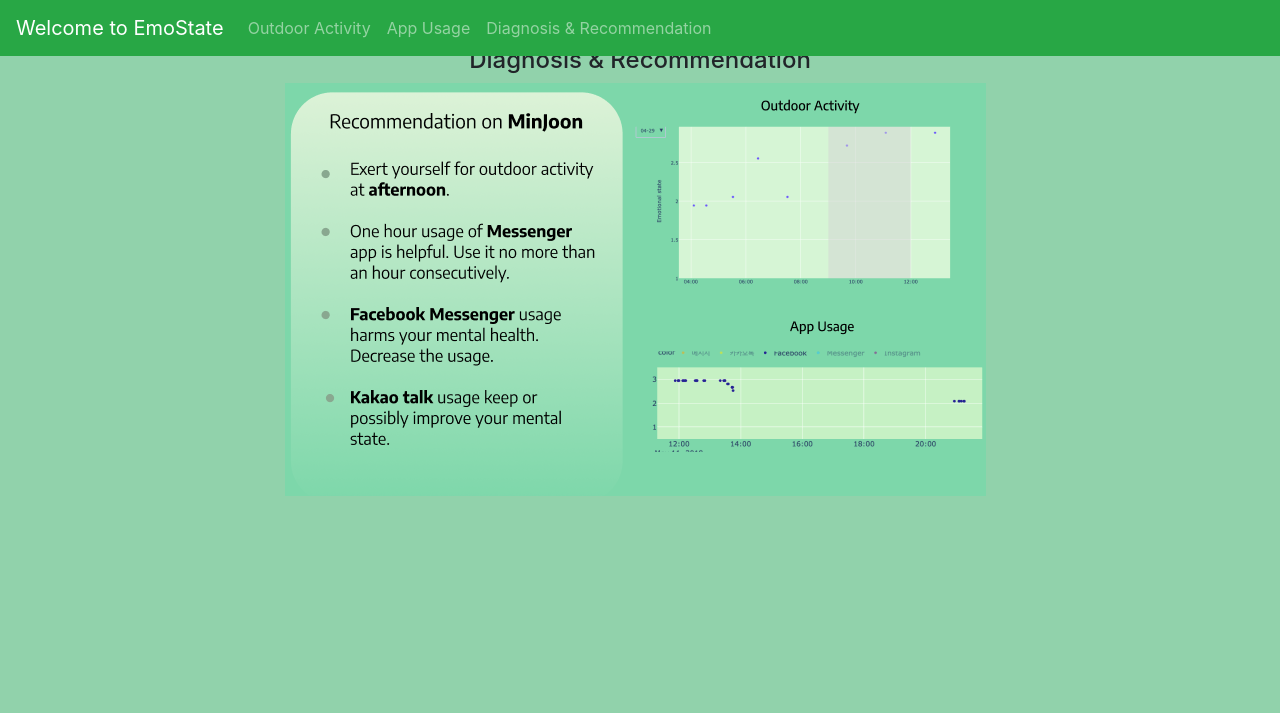
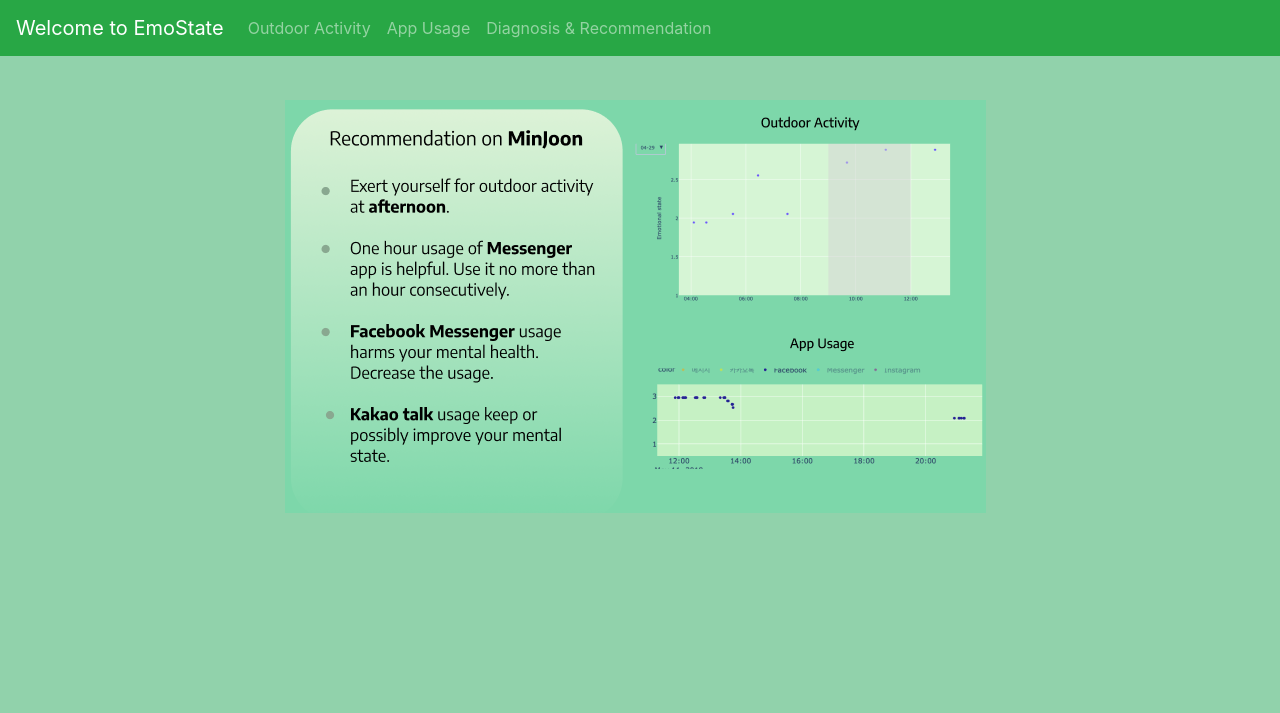
Before and after one commit to Azamat7/emostate, a Flask app: page /recommendation in a window 1280 px wide. Shown: the top 713 px of the page. Run offline with Flask 2, Linux system fonts and the light colour scheme; parts of the project's set-up code (start-up, migrations or seed data) failed here and were passed over; some libraries are stand-ins or nearby versions.

Commit message:
cosmetic change

```diff
--- a/project/client/templates/recommendation.html
+++ b/project/client/templates/recommendation.html
@@ -3,16 +3,8 @@
 {% block content %}
 
 <div class="col-8 mx-auto">
-
-    <div class="d-flex justify-content-center">
-        <h2>Welcome to EmoState</h2>
-
-    </div>
-    <div class="d-flex justify-content-center">
-        <h4>Diagnosis & Recommendation</h4>
-    </div>
     <div>
-    	<img src="{{ url_for('static', filename='screenshot2.png') }}">
+    	<img src="{{ url_for('static', filename='screenshot2.png') }}", style="margin-top: 100px;">
     </div>
 
 
```
